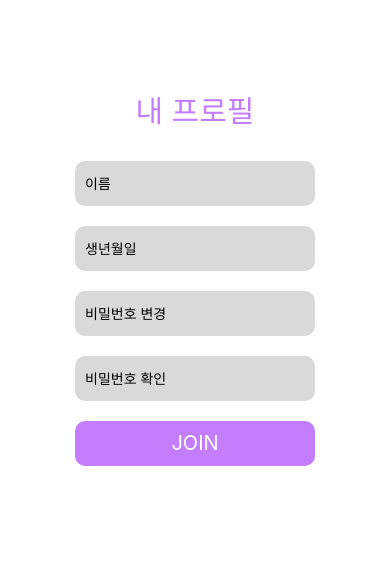
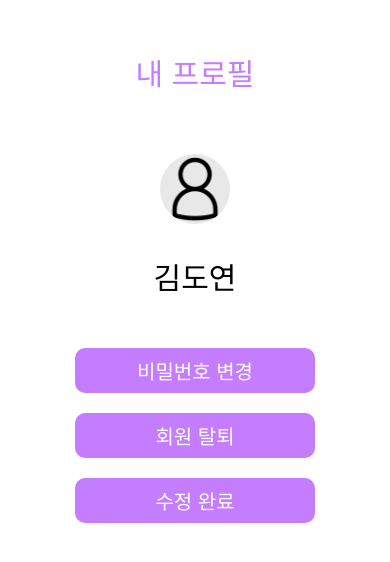
Before and after one commit to pinomaker-hoo/scheduler-client-rn, a React Native app: screen /Update in a window 390 px wide. Shown: the part 136-698 px from the top of the page. Built offline with nearby package versions, Linux system fonts and the light colour scheme.

Commit message:
Update UpdateInfoScreen.tsx

```diff
--- a/pages/UpdateInfoScreen.tsx
+++ b/pages/UpdateInfoScreen.tsx
@@ -1,42 +1,112 @@
-import React, {useState} from 'react'
-import {StyleSheet, Text, TextInput, TouchableOpacity, View} from 'react-native'
+import React, {useEffect, useState} from 'react'
+import {
+  Alert,
+  Image,
+  StyleSheet,
+  Text,
+  TextInput,
+  TouchableOpacity,
+  View,
+} from 'react-native'
+import {imgToBase64Code, nullCheck} from '../common/common'
+import {launchImageLibrary} from 'react-native-image-picker'
+import AsyncStorage from '@react-native-async-storage/async-storage'
+import {deleteUser, updateImg, updatePassword} from '../api/auth'
 
 export default function UpdateInfoScreen({navigation}: any) {
-  const [name, setName] = useState('')
-  const [id, setId] = useState('')
-  const [password, setPassword] = useState('')
-  const [passwordc, setPasswordc] = useState('')
+  const [photo, setPhoto]: any = useState(null)
+  const [user, setUser] = useState()
 
-  const onPress = () => {
-    navigation.navigate('Root')
+  useEffect(() => {
+    callApi()
+  }, [])
+
+  const callApi = async () => {
+    const user = await AsyncStorage.getItem('user')
+    const jsonParser = user && (await JSON.parse(user))
+    setUser(jsonParser)
   }
+
+  const handleChoosePhoto = () => {
+    launchImageLibrary({mediaType: 'photo'}, (response: any) => {
+      if (response) {
+        setPhoto(response.assets[0])
+      }
+    })
+  }
+
+  const onPressUpdate = async () => {
+    const base = await imgToBase64Code(photo.uri)
+    const {data}: any = await updateImg(base)
+    if (!data) return Alert.alert('ERROR')
+    navigation.navigate('메인')
+  }
+
+  const onPressChangePassword = () => {
+    Alert.prompt('변경할 비밀번호를 입력하세요.', '', [
+      {
+        text: '아니요.',
+        style: 'cancel',
+      },
+      {
+        text: '네',
+        onPress: (value: any) => updatePasswordFunc(value),
+      },
+    ])
+  }
+
+  const onPressDeleteUser = async () => {
+    Alert.alert('정말로 탈퇴하시나요.', '', [
+      {
+        text: '아니요.',
+        style: 'cancel',
+      },
+      {
+        text: '네',
+        onPress: deleteFunc,
+      },
+    ])
+  }
+
+  const deleteFunc = async () => {
+    const {data}: any = await deleteUser()
+    if (!data) return Alert.alert('ERROR')
+    return LogoutFunc()
+  }
+
+  const updatePasswordFunc = (value: string) => {
+    console.log(value)
+    const {data}: any = updatePassword(value)
+    if (!data) return Alert.alert('ERROR')
+    return navigation.navigate('개인')
+  }
+
+  const LogoutFunc = async () => {
+    await AsyncStorage.removeItem('accesstoken')
+    navigation.navigate('Login')
+  }
+
   return (
     <View style={styles.container}>
       <Text style={styles.headerText}>내 프로필</Text>
-      <TextInput
-        onChangeText={name => setName(name)}
-        placeholder="이름"
-        style={styles.textInput}
-      />
-      <TextInput
-        onChangeText={id => setId(id)}
-        placeholder="생년월일"
-        style={styles.textInput}
-      />
-      <TextInput
-        onChangeText={password => setPassword(password)}
-        placeholder="비밀번호 변경"
-        secureTextEntry={true}
-        style={styles.textInput}
-      />
-      <TextInput
-        onChangeText={passwordc => setPasswordc(passwordc)}
-        placeholder="비밀번호 확인"
-        secureTextEntry={true}
-        style={styles.textInput}
-      />
-      <TouchableOpacity style={styles.btn} onPress={onPress}>
-        <Text style={styles.btnText}>JOIN</Text>
+      {photo ? (
+        <TouchableOpacity onPress={handleChoosePhoto}>
+          <Image style={styles.img} source={{uri: photo.uri}} />
+        </TouchableOpacity>
+      ) : (
+        <TouchableOpacity onPress={handleChoosePhoto}>
+          <Image style={styles.img} source={require('../assets/user.png')} />
+        </TouchableOpacity>
+      )}
+      <Text style={styles.bodyText}>김도연</Text>
+      <TouchableOpacity style={styles.btn} onPress={onPressChangePassword}>
+        <Text style={styles.btnText}>비밀번호 변경</Text>
+      </TouchableOpacity>
+      <TouchableOpacity style={styles.btn} onPress={onPressDeleteUser}>
+        <Text style={styles.btnText}>회원 탈퇴</Text>
+      </TouchableOpacity>
+      <TouchableOpacity style={styles.btn} onPress={onPressUpdate}>
+        <Text style={styles.btnText}>수정 완료</Text>
       </TouchableOpacity>
     </View>
   )
@@ -53,7 +123,7 @@ const styles = StyleSheet.create({
     width: 240,
     height: 45,
     backgroundColor: '#C47DFF',
-    marginBottom: 20,
+    marginTop: 20,
     borderRadius: 10,
     justifyContent: 'center',
     alignItems: 'center',
@@ -66,7 +136,7 @@ const styles = StyleSheet.create({
     width: 240,
     height: 45,
     backgroundColor: '#D9D9D9',
-    marginBottom: 20,
+    marginTop: 20,
     borderRadius: 10,
     padding: 10,
   },
@@ -75,4 +145,16 @@ const styles = StyleSheet.create({
     color: '#C47DFF',
     marginBottom: 30,
   },
+  img: {
+    width: 70,
+    height: 70,
+    borderRadius: 35,
+    backgroundColor: '#E8E8E8',
+    marginTop: 30,
+  },
+  bodyText: {
+    marginTop: 30,
+    marginBottom: 30,
+    fontSize: 30,
+  },
 })
```
